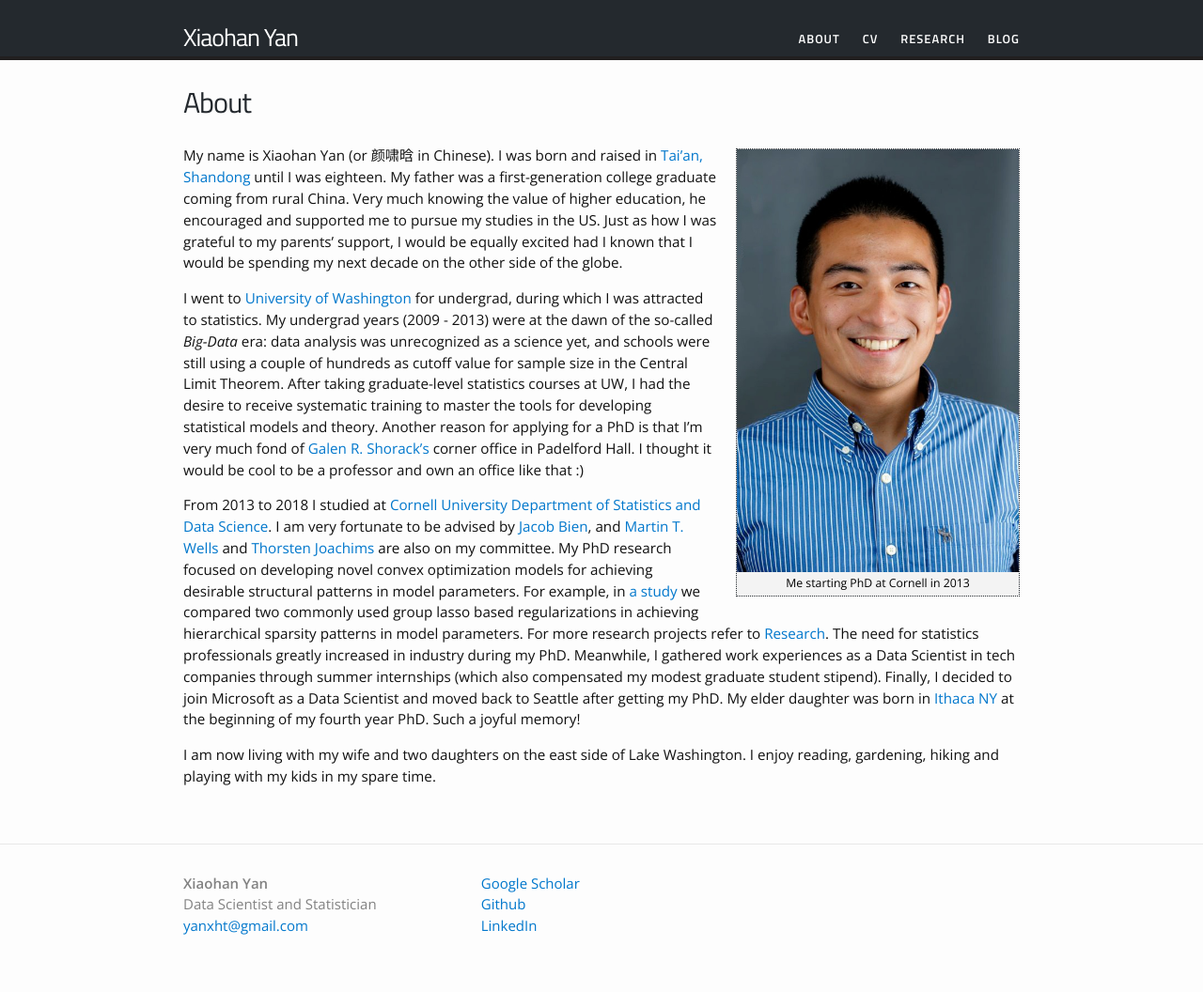
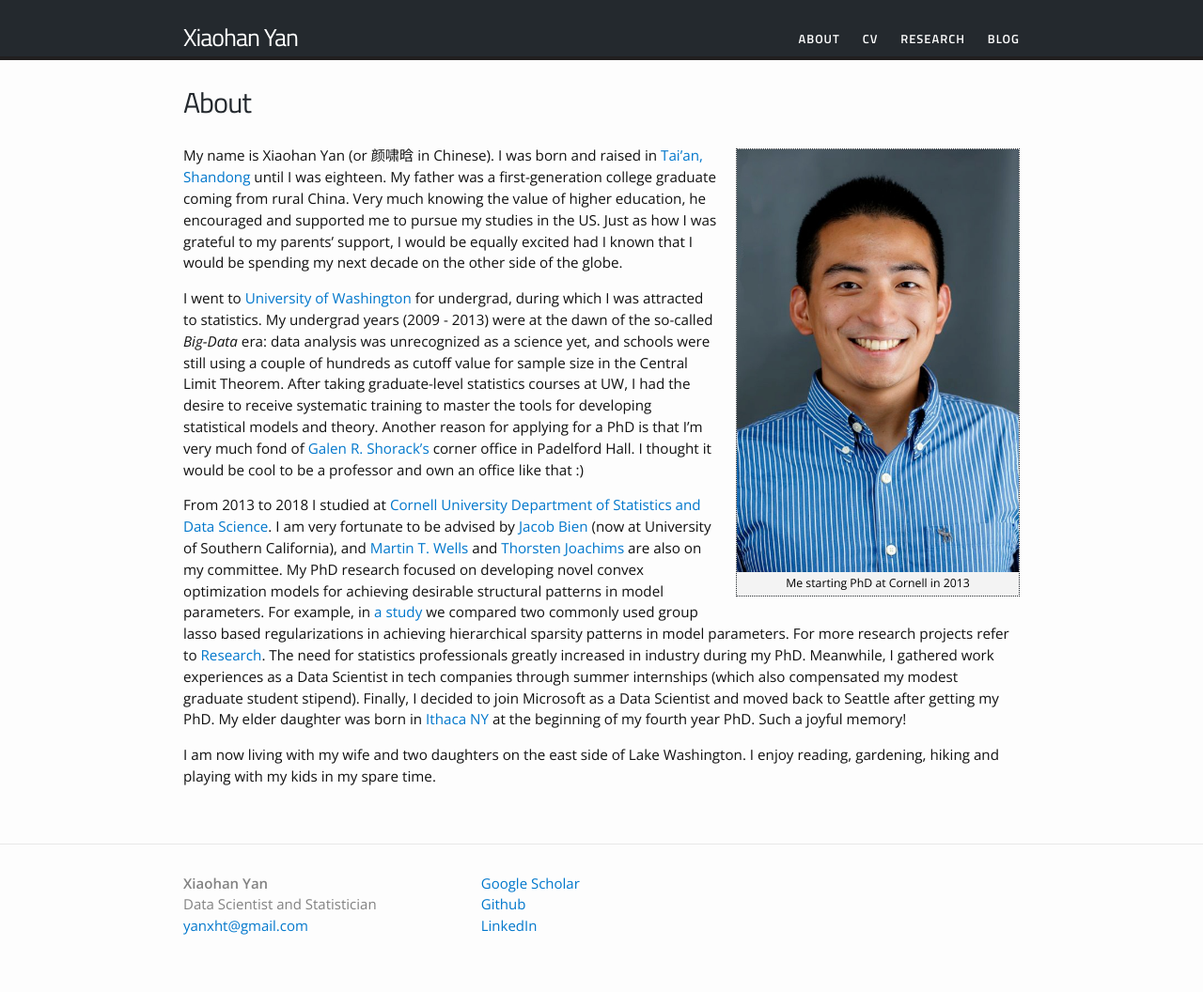
Before and after one commit to yanxht/yanxht.github.io, a Jekyll site: the page built from about.md, in a window 1280 px wide. Shown: the whole page at 94% size. Built offline with Jekyll 4.4.1, drawn with Linux system fonts in a browser that asks for light colours.

Commit message:
Update Jacob's affiliation

```diff
--- a/about.md
+++ b/about.md
@@ -10,6 +10,6 @@
 
 I went to [University of Washington](https://www.washington.edu) for undergrad, during which I was attracted to statistics. My undergrad years (2009 - 2013) were at the dawn of the so-called *Big-Data* era: data analysis was unrecognized as a science yet, and schools were still using a couple of hundreds as cutoff value for sample size in the Central Limit Theorem. After taking graduate-level statistics courses at UW, I had the desire to receive systematic training to master the tools for developing statistical models and theory. Another reason for applying for a PhD is that I'm very much fond of [Galen R. Shorack's](https://www.stat.washington.edu/galen/) corner office in Padelford Hall. I thought it would be cool to be a professor and own an office like that :)
 
-From 2013 to 2018 I studied at [Cornell University Department of Statistics and Data Science](https://stat.cornell.edu). I am very fortunate to be advised by [Jacob Bien](http://faculty.marshall.usc.edu/Jacob-Bien/), and [Martin T. Wells](https://stat.cornell.edu/people/faculty/martin-wells) and [Thorsten Joachims](http://www.cs.cornell.edu/people/tj/) are also on my committee. My PhD research focused on developing novel convex optimization models for achieving desirable structural patterns in model parameters. For example, in [a study](http://arxiv.org/abs/1512.01631) we compared two commonly used group lasso based regularizations in achieving hierarchical sparsity patterns in model parameters. For more research projects refer to [Research](https://yanxht.github.io/research/). The need for statistics professionals greatly increased in industry during my PhD. Meanwhile, I gathered work experiences as a Data Scientist in tech companies through summer internships (which also compensated my modest graduate student stipend). Finally, I decided to join Microsoft as a Data Scientist and moved back to Seattle after getting my PhD. My elder daughter was born in [Ithaca NY](https://www.visitithaca.com/node/1) at the beginning of my fourth year PhD. Such a joyful memory!
+From 2013 to 2018 I studied at [Cornell University Department of Statistics and Data Science](https://stat.cornell.edu). I am very fortunate to be advised by [Jacob Bien](http://faculty.marshall.usc.edu/Jacob-Bien/) (now at University of Southern California), and [Martin T. Wells](https://stat.cornell.edu/people/faculty/martin-wells) and [Thorsten Joachims](http://www.cs.cornell.edu/people/tj/) are also on my committee. My PhD research focused on developing novel convex optimization models for achieving desirable structural patterns in model parameters. For example, in [a study](http://arxiv.org/abs/1512.01631) we compared two commonly used group lasso based regularizations in achieving hierarchical sparsity patterns in model parameters. For more research projects refer to [Research](https://yanxht.github.io/research/). The need for statistics professionals greatly increased in industry during my PhD. Meanwhile, I gathered work experiences as a Data Scientist in tech companies through summer internships (which also compensated my modest graduate student stipend). Finally, I decided to join Microsoft as a Data Scientist and moved back to Seattle after getting my PhD. My elder daughter was born in [Ithaca NY](https://www.visitithaca.com/node/1) at the beginning of my fourth year PhD. Such a joyful memory!
 
 I am now living with my wife and two daughters on the east side of Lake Washington. I enjoy reading, gardening, hiking and playing with my kids in my spare time.
```
